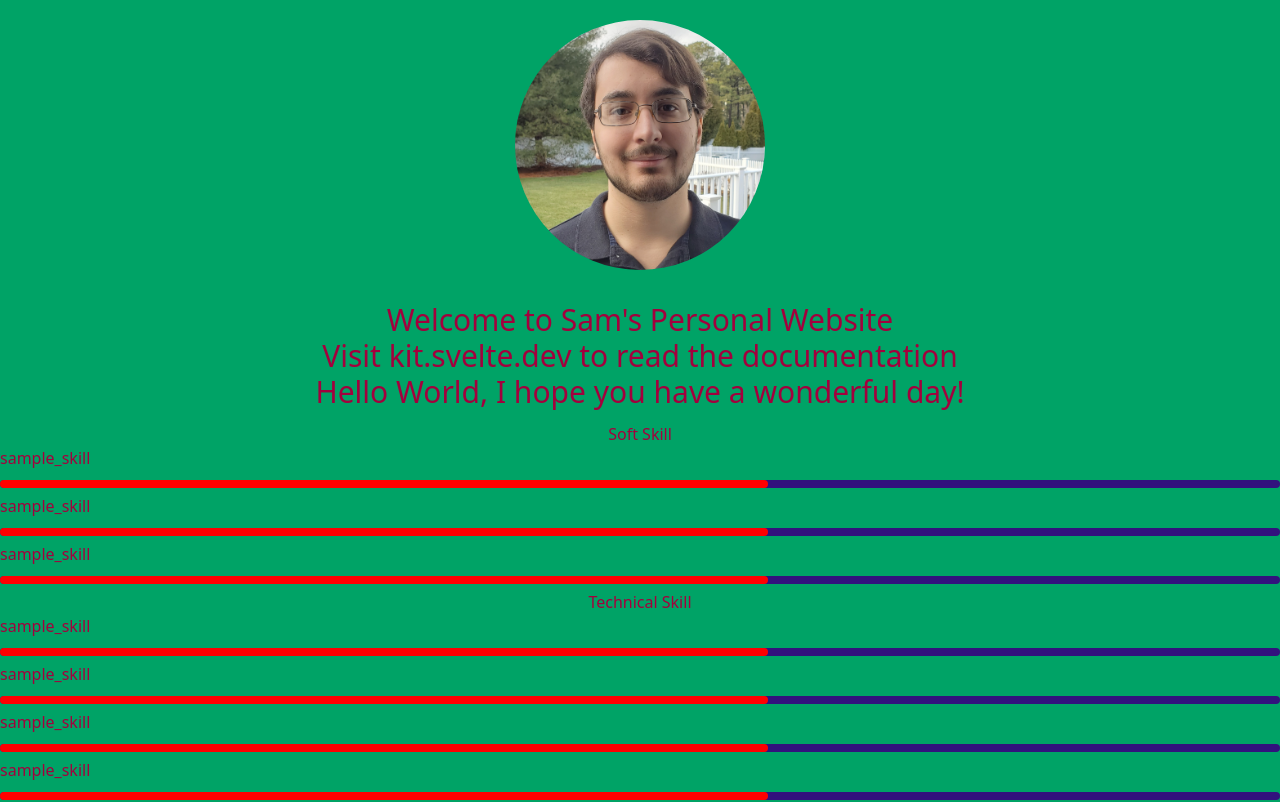
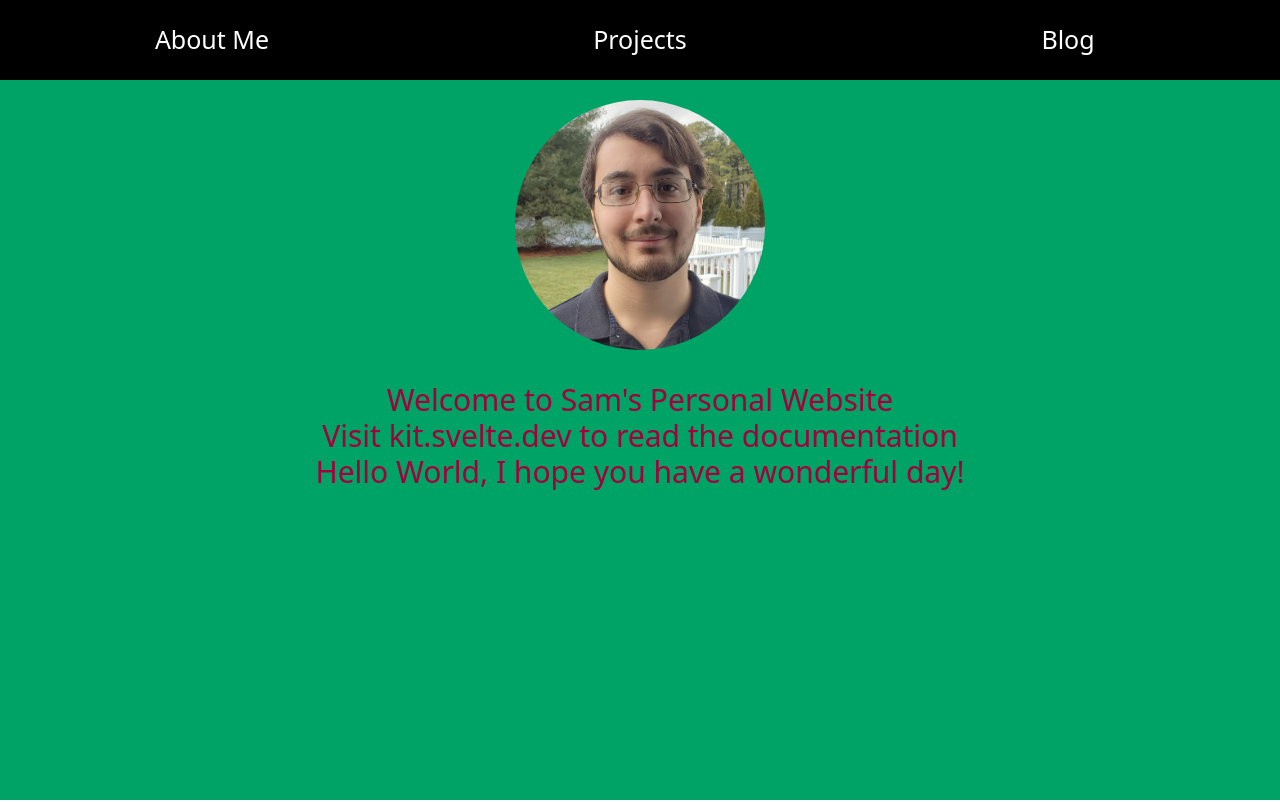
Before and after one commit to samuelsteiger/personal-website, a SvelteKit app: page / in a window 1280 px wide. Shown: the top 802 px of the page. Built offline with nearby package versions, Linux system fonts and the light colour scheme.

Commit message:
Created WaterBottle component

```diff
--- /dev/null
+++ b/src/lib/water_bottle.svelte
@@ -0,0 +1,38 @@
+<script>
+    import Headshot from "$lib/headshot.svelte";
+	import Bio from "$lib/bio.svelte";
+	import ProjectBanner from "$lib/project_banner.svelte";
+	import SkillSheet from "$lib/skill_sheet.svelte";
+</script>
+
+<style>
+    .lid {
+        background-color: black;
+        width: 100%;
+        height: 10vh;
+    }
+
+
+    .lid p {
+        color: white;
+        font-size: 25px;
+    }
+
+    .bottle {
+        background-color: #00A366;
+        width: 100%;
+        min-height: 90vh;
+    }
+
+</style>
+
+<div class="lid grid grid-cols-3 gap-1 justify-evenly justify-items-center place-items-center">
+    <div><p>About Me</p></div>
+    <div><p>Projects</p></div>
+    <div><p>Blog</p> </div>
+</div>
+
+<div class="bottle">
+    <Headshot/>
+    <Bio/>
+</div>
--- a/src/routes/+page.svelte
+++ b/src/routes/+page.svelte
@@ -1,19 +1,9 @@
 <script>
-	import Headshot from "$lib/headshot.svelte";
-	import Bio from "$lib/bio.svelte";
-	import ProjectBanner from "$lib/project_banner.svelte";
-	import Skill from "$lib/skill.svelte"
-	import SkillSheet from "$lib/skill_sheet.svelte";
+	import WaterBottle from "$lib/water_bottle.svelte";
 </script>
 
 <style lang="postcss">
-	:global(html) {
-		background-color: #00A366;
-		}
 
 </style>
 
-<Headshot/>
-<Bio/>
-<SkillSheet/>
-<ProjectBanner/>
+<WaterBottle/>
```
